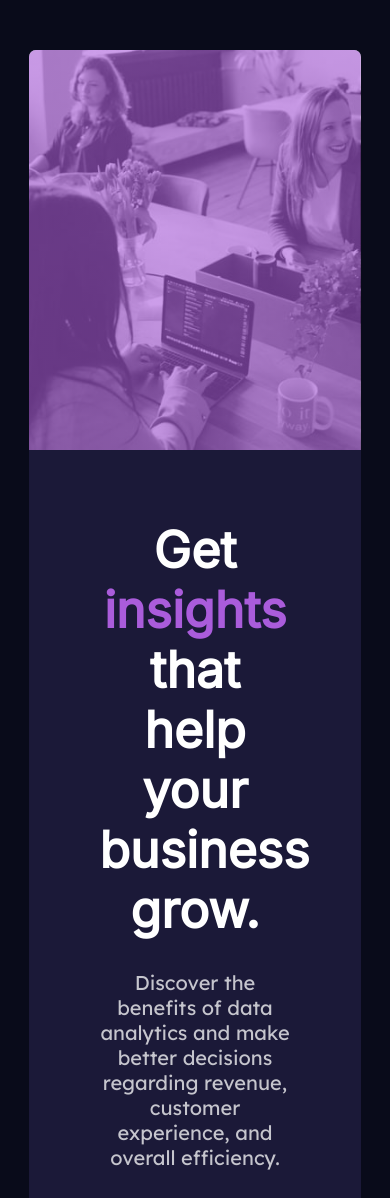
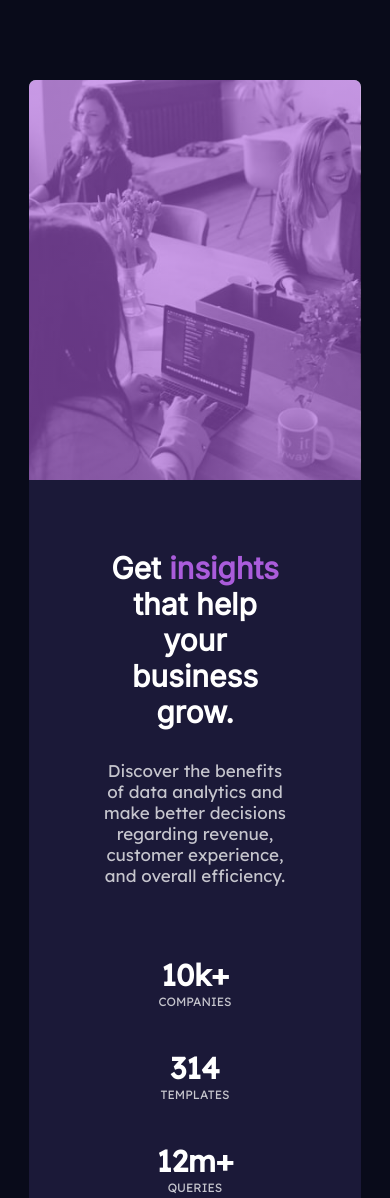
Before and after one commit to kuyabasit/frontend-mentor-challenge-1, a plain HTML site: page index.html in a window 390 px wide. Shown: the top 1198 px of the page. Drawn offline with Linux system fonts and the light colour scheme.

Commit message:
Adjust Font Size

```diff
--- a/styles.css
+++ b/styles.css
@@ -101,7 +101,7 @@ body {
     flex-direction: column;
 
     max-width: 85vw;
-    margin: 5rem 0;
+    margin: 8rem 0;
   }
   .header-image {
     height: 50rem;
@@ -111,6 +111,12 @@ body {
 @media (max-width: 709px) {
   .header-info {
     text-align: center;
+  }
+  .info-title {
+    font-size: 3rem;
+  }
+  .info-sub {
+    font-size: 1.7rem;
   }
   .header-image {
     height: 40rem;
```
